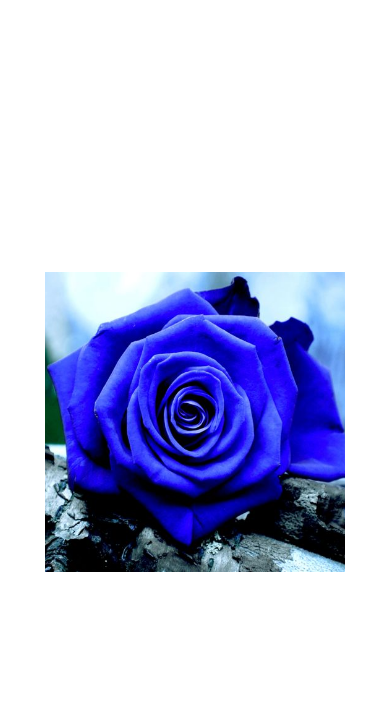
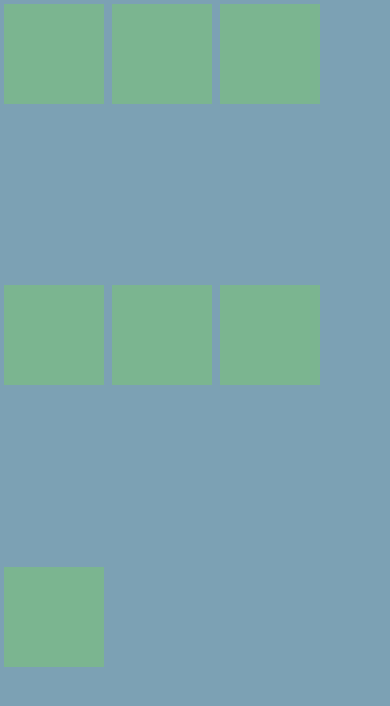
Before and after one commit to aijazbinqasim/hello-expo-ts, a React Native app: screen / in a window 390 px wide. Shown: the top 706 px of the page. Built offline with nearby package versions, Linux system fonts and the light colour scheme.

Commit message:
Add FlexDemo component and update entry point to use it

```diff
--- /dev/null
+++ b/FlexDemo.tsx
@@ -0,0 +1,35 @@
+import React from "react";
+import { StyleSheet, View, Text } from "react-native";
+
+export default function FlexDemo(): React.JSX.Element {
+  return (
+    <>
+      <View style={styles.container}>
+        <View style={styles.square} />
+        <View style={styles.square} />
+        <View style={styles.square} />
+        <View style={styles.square} />
+        <View style={styles.square} />
+        <View style={styles.square} />
+        <View style={styles.square} />
+      </View>
+    </>
+  );
+}
+
+const styles = StyleSheet.create({
+  container: {
+    flex: 1,
+    flexDirection: "row",
+    backgroundColor: "#7CA1B4",
+    flexWrap: "wrap",
+    gap: "5",
+  },
+
+  square: {
+    backgroundColor: "#7BB590",
+    width: 100,
+    height: 100,
+    margin: 4,
+  },
+});
--- a/index.ts
+++ b/index.ts
@@ -6,8 +6,9 @@ import KeybAvoidView from "./KeybAvoidView";
 import PressAble from "./PressAble";
 import SwitchDemo from "./SwitchDemo";
 import ImageDemo from "./ImageDemo";
+import FlexDemo from './FlexDemo';
 
 // registerRootComponent calls AppRegistry.registerComponent('main', () => App);
 // It also ensures that whether you load the app in Expo Go or in a native build,
 // the environment is set up appropriately
-registerRootComponent(ImageDemo);
+registerRootComponent(FlexDemo);
```
